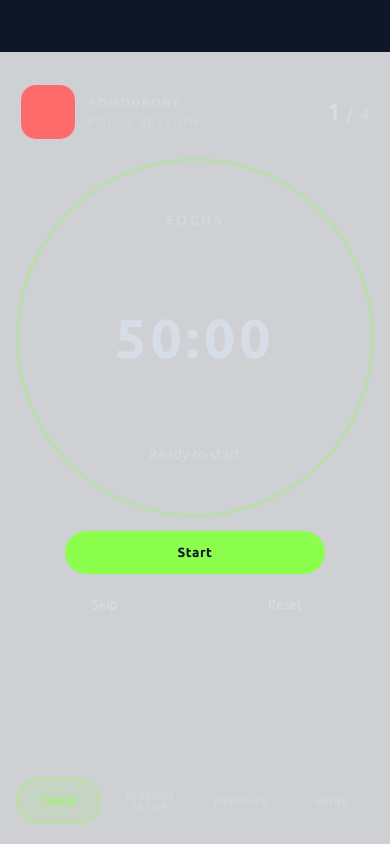
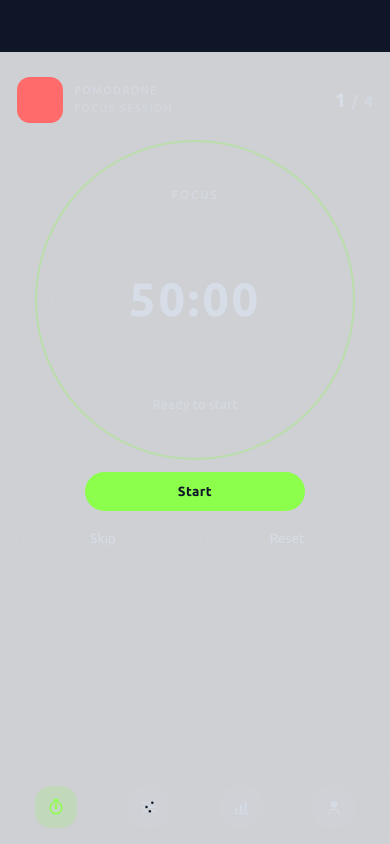
Before and after one commit to the-gauss/pomodrone, a React (Vite) app in the folder app/: page / in a window 390 px wide. Built offline with nearby package versions, Linux system fonts and the light colour scheme.

Commit message:
feat: Refactor tab navigation to include icons and improve accessibility

```diff
--- a/app/src/App.css
+++ b/app/src/App.css
@@ -18,13 +18,13 @@
 }
 
 .frame {
-  width: min(520px, 100%);
+  width: min(420px, 100%);
   flex: 1;
   margin: 0 auto;
   display: flex;
   flex-direction: column;
-  gap: 24px;
-  padding: 32px 20px 32px;
+  gap: 18px;
+  padding: 24px 16px 28px;
   background: transparent;
   -webkit-app-region: no-drag;
 }
@@ -44,14 +44,14 @@
 .brand {
   display: flex;
   align-items: center;
-  gap: 12px;
+  gap: 10px;
   background: transparent;
 }
 
 .logo-plate {
-  width: 56px;
-  height: 56px;
-  border-radius: 16px;
+  width: 48px;
+  height: 48px;
+  border-radius: 14px;
   border: 1px solid rgba(var(--text-rgb), 0.12);
   background: transparent;
   overflow: hidden;
@@ -67,8 +67,8 @@
 
 .eyebrow {
   margin: 0;
-  font-size: 12px;
-  letter-spacing: 0.14em;
+  font-size: 11px;
+  letter-spacing: 0.12em;
   text-transform: uppercase;
   color: rgba(var(--text-rgb), 0.64);
   background: transparent;
@@ -83,12 +83,12 @@
   align-items: baseline;
   gap: 4px;
   font-weight: 700;
-  letter-spacing: 0.08em;
+  letter-spacing: 0.06em;
   background: transparent;
 }
 
 .cycle-current {
-  font-size: 24px;
+  font-size: 20px;
   background: transparent;
 }
 
@@ -101,17 +101,17 @@
   display: flex;
   flex-direction: column;
   align-items: center;
-  gap: 14px;
+  gap: 12px;
   background: transparent;
 }
 
 .timer-ring {
-  width: min(380px, 92vw);
+  width: min(320px, 85vw);
   aspect-ratio: 1;
   border-radius: 999px;
-  padding: 22px;
+  padding: 16px;
   background: transparent;
-  border: 3px solid rgba(var(--accent-rgb), 0.3);
+  border: 2px solid rgba(var(--accent-rgb), 0.3);
   box-shadow: none;
   transition: background 0.4s ease;
 }
@@ -124,22 +124,22 @@
   background: transparent;
   display: grid;
   place-items: center;
-  gap: 6px;
+  gap: 4px;
 }
 
 .mode-label {
   margin: 0;
-  font-size: 14px;
+  font-size: 12px;
   text-transform: uppercase;
-  letter-spacing: 0.18em;
+  letter-spacing: 0.14em;
   color: rgba(var(--text-rgb), 0.7);
   background: transparent;
 }
 
 .time-reading {
   margin: 0;
-  font-size: clamp(52px, 14vw, 76px);
-  letter-spacing: 0.08em;
+  font-size: clamp(44px, 12vw, 64px);
+  letter-spacing: 0.06em;
   font-weight: 700;
   color: var(--text);
   background: transparent;
@@ -147,7 +147,7 @@
 
 .state {
   margin: 0;
-  font-size: 14px;
+  font-size: 13px;
   color: rgba(var(--text-rgb), 0.65);
   background: transparent;
 }
@@ -157,19 +157,19 @@
   display: flex;
   flex-direction: column;
   align-items: center;
-  gap: 12px;
+  gap: 10px;
   background: transparent;
 }
 
 .primary {
-  width: min(260px, 100%);
+  width: min(220px, 100%);
   background: var(--accent);
   color: var(--bg);
   border: none;
   border-radius: 999px;
-  padding: 14px 18px;
+  padding: 12px 16px;
   font-weight: 700;
-  letter-spacing: 0.04em;
+  letter-spacing: 0.03em;
   cursor: pointer;
   box-shadow: none;
   transition: transform 0.18s ease, box-shadow 0.18s ease;
@@ -197,8 +197,8 @@
   background: transparent;
   color: var(--text);
   border: 1px solid rgba(var(--text-rgb), 0.16);
-  border-radius: 12px;
-  padding: 10px 12px;
+  border-radius: 10px;
+  padding: 8px 10px;
   cursor: pointer;
   transition: border-color 0.2s ease, transform 0.15s ease;
 }
@@ -215,11 +215,11 @@
 .settings-panel {
   background: transparent;
   border: 1px solid rgba(var(--text-rgb), 0.12);
-  border-radius: 18px;
-  padding: 16px;
+  border-radius: 16px;
+  padding: 14px;
   display: flex;
   flex-direction: column;
-  gap: 14px;
+  gap: 12px;
 }
 
 .panel-head {
@@ -232,8 +232,8 @@
 
 .panel-title {
   margin: 0;
-  font-size: 16px;
-  letter-spacing: 0.04em;
+  font-size: 15px;
+  letter-spacing: 0.03em;
   font-weight: 700;
   background: transparent;
 }
@@ -241,7 +241,7 @@
 .panel-subtitle {
   margin: 2px 0 0;
   color: rgba(var(--text-rgb), 0.6);
-  font-size: 13px;
+  font-size: 12px;
   background: transparent;
 }
 
@@ -268,14 +268,14 @@
 .settings-stack {
   display: flex;
   flex-direction: column;
-  gap: 12px;
+  gap: 10px;
   background: transparent;
 }
 
 .setting-row {
   display: flex;
   flex-direction: column;
-  gap: 8px;
+  gap: 6px;
   background: transparent;
 }
 
@@ -288,22 +288,22 @@
 
 .setting-label {
   color: rgba(var(--text-rgb), 0.72);
-  letter-spacing: 0.08em;
+  letter-spacing: 0.06em;
   text-transform: uppercase;
-  font-size: 12px;
+  font-size: 11px;
   background: transparent;
 }
 
 .setting-value {
   font-weight: 700;
-  letter-spacing: 0.04em;
+  letter-spacing: 0.03em;
   background: transparent;
 }
 
 input[type='range'] {
   width: 100%;
   appearance: none;
-  height: 8px;
+  height: 6px;
   border-radius: 999px;
   background: linear-gradient(90deg,
       var(--accent) var(--range-fill, 50%),
@@ -319,8 +319,8 @@ input[type='range']:disabled {
 
 input[type='range']::-webkit-slider-thumb {
   appearance: none;
-  width: 18px;
-  height: 18px;
+  width: 16px;
+  height: 16px;
   border-radius: 50%;
   background: var(--accent);
   border: 2px solid transparent;
@@ -329,8 +329,8 @@ input[type='range']::-webkit-slider-thumb {
 }
 
 input[type='range']::-moz-range-thumb {
-  width: 18px;
-  height: 18px;
+  width: 16px;
+  height: 16px;
   border-radius: 50%;
   background: var(--accent);
   border: 2px solid transparent;
@@ -339,7 +339,7 @@ input[type='range']::-moz-range-thumb {
 }
 
 input[type='range']::-moz-range-track {
-  height: 8px;
+  height: 6px;
   background: linear-gradient(90deg,
       var(--accent) var(--range-fill, 50%),
       rgba(var(--text-rgb), 0.18) var(--range-fill, 50%));
@@ -356,12 +356,12 @@ input[type='range']::-moz-range-track {
 .toggle {
   display: inline-flex;
   align-items: center;
-  gap: 10px;
+  gap: 8px;
   background: transparent;
   color: var(--text);
   border: 1px solid rgba(var(--text-rgb), 0.18);
   border-radius: 12px;
-  padding: 10px 12px;
+  padding: 8px 10px;
   cursor: pointer;
   transition: border-color 0.2s ease, background 0.2s ease, color 0.2s ease;
 }
@@ -395,71 +395,95 @@ input[type='range']::-moz-range-track {
 
 .placeholder-panel {
   border: 1px solid rgba(var(--text-rgb), 0.12);
-  border-radius: 18px;
-  padding: 32px 16px;
+  border-radius: 14px;
+  padding: 22px 12px;
   text-align: center;
   background: transparent;
 }
 
 .tab-bar {
-  width: min(520px, 100%);
+  width: min(420px, 100%);
   display: grid;
   grid-template-columns: repeat(4, 1fr);
-  gap: 8px;
-  padding: 12px 20px 24px;
+  gap: 6px;
+  padding: 10px 14px 18px;
   border-top: 1px solid rgba(var(--text-rgb), 0.12);
   background: transparent;
   -webkit-app-region: no-drag;
 }
 
 .tab-button {
-  border: 1px solid rgba(var(--text-rgb), 0.16);
-  border-radius: 999px;
-  padding: 10px 8px;
+  border: none;
   background: transparent;
-  color: rgba(var(--text-rgb), 0.7);
-  font-size: 12px;
-  letter-spacing: 0.08em;
-  text-transform: uppercase;
+  padding: 0;
+  display: flex;
+  justify-content: center;
+  align-items: center;
   cursor: pointer;
-  transition: border-color 0.2s ease, color 0.2s ease, background 0.2s ease;
 }
 
-.tab-button.active {
-  color: var(--accent);
-  border-color: rgba(var(--accent-rgb), 0.6);
-  background: rgba(var(--accent-rgb), 0.12);
+.tab-icon {
+  width: 48px;
+  height: 48px;
+  border-radius: 18px;
+  background: rgba(var(--text-rgb), 0.12);
+  display: grid;
+  place-items: center;
+  color: rgba(var(--text-rgb), 0.75);
+  transition: background 0.2s ease, color 0.2s ease, transform 0.15s ease;
 }
 
-.tab-button:active {
+.tab-icon svg {
+  width: 22px;
+  height: 22px;
+}
+
+.tab-button.active .tab-icon {
+  background: rgba(var(--accent-rgb), 0.18);
+  color: var(--accent);
+}
+
+.tab-button:active .tab-icon {
   transform: translateY(0.5px);
+}
+
+.sr-only {
+  position: absolute;
+  width: 1px;
+  height: 1px;
+  padding: 0;
+  margin: -1px;
+  overflow: hidden;
+  clip: rect(0, 0, 0, 0);
+  border: 0;
 }
 
 @media (max-width: 520px) {
   .frame {
-    gap: 18px;
+    gap: 16px;
   }
 
   .timer-ring {
-    padding: 18px;
+    padding: 14px;
   }
 
   .secondary {
-    padding: 10px;
+    padding: 9px;
   }
 
   .tab-bar {
-    padding: 12px 16px 20px;
-    gap: 6px;
+    padding: 10px 12px 16px;
+    gap: 4px;
   }
 
-  .tab-button {
-    font-size: 11px;
-    letter-spacing: 0.06em;
+  .tab-icon {
+    width: 42px;
+    height: 42px;
+    border-radius: 16px;
   }
 
-  .panel-head {
-    flex-direction: column;
-    align-items: flex-start;
+  .tab-icon svg {
+    width: 20px;
+    height: 20px;
   }
 }
--- a/app/src/App.tsx
+++ b/app/src/App.tsx
@@ -1,4 +1,4 @@
-import { type CSSProperties, useEffect, useMemo, useRef, useState } from 'react'
+import { type CSSProperties, type JSX, useEffect, useMemo, useRef, useState } from 'react'
 import './App.css'
 
 type Mode = 'focus' | 'shortBreak' | 'longBreak'
@@ -31,6 +31,59 @@ const TAB_CONFIG: ReadonlyArray<{ key: TabKey; label: string }> = [
   { key: 'stats', label: 'Insights' },
   { key: 'profile', label: 'More' },
 ]
+
+const TAB_ICONS: Record<TabKey, () => JSX.Element> = {
+  timer: () => (
+    <svg viewBox="0 0 24 24" aria-hidden="true" focusable="false">
+      <rect x="9" y="2.25" width="6" height="2.5" rx="1" fill="currentColor" />
+      <circle cx="12" cy="13" r="7" fill="none" stroke="currentColor" strokeWidth="1.8" />
+      <path
+        d="M12 13V8.8"
+        stroke="currentColor"
+        strokeWidth="1.8"
+        strokeLinecap="round"
+        strokeLinejoin="round"
+      />
+      <circle cx="12" cy="13" r="1.6" fill="currentColor" />
+    </svg>
+  ),
+  session: () => (
+    <svg viewBox="0 0 24 24" aria-hidden="true" focusable="false">
+      <rect x="4" y="6" width="16" height="2" rx="1" fill="currentColor" opacity="0.85" />
+      <rect x="4" y="11" width="16" height="2" rx="1" fill="currentColor" />
+      <rect x="4" y="16" width="16" height="2" rx="1" fill="currentColor" opacity="0.85" />
+      <circle cx="16" cy="7" r="1.5" fill="var(--bg)" />
+      <circle cx="9" cy="12" r="1.5" fill="var(--bg)" />
+      <circle cx="13" cy="17" r="1.5" fill="var(--bg)" />
+    </svg>
+  ),
+  stats: () => (
+    <svg viewBox="0 0 24 24" aria-hidden="true" focusable="false">
+      <rect x="5" y="13" width="3" height="6" rx="1" fill="currentColor" opacity="0.8" />
+      <rect x="10.5" y="9" width="3" height="10" rx="1" fill="currentColor" />
+      <rect x="16" y="5" width="3" height="14" rx="1" fill="currentColor" opacity="0.9" />
+      <path
+        d="M4 20h16"
+        stroke="currentColor"
+        strokeWidth="1.4"
+        strokeLinecap="round"
+        opacity="0.65"
+      />
+    </svg>
+  ),
+  profile: () => (
+    <svg viewBox="0 0 24 24" aria-hidden="true" focusable="false">
+      <circle cx="12" cy="9" r="4" fill="currentColor" />
+      <path
+        d="M6 20c0-2.7614 2.6863-5 6-5s6 2.2386 6 5"
+        fill="none"
+        stroke="currentColor"
+        strokeWidth="1.8"
+        strokeLinecap="round"
+      />
+    </svg>
+  ),
+}
 
 const formatTime = (totalSeconds: number) => {
   const minutes = Math.floor(totalSeconds / 60)
@@ -403,16 +456,23 @@ function App() {
         )}
       </div>
       <nav className="tab-bar">
-        {TAB_CONFIG.map((tab) => (
+        {TAB_CONFIG.map((tab) => {
+          const Icon = TAB_ICONS[tab.key]
+          const isActive = activeTab === tab.key
+          return (
             <button
               key={tab.key}
               type="button"
-            className={`tab-button ${activeTab === tab.key ? 'active' : ''}`}
+              className={`tab-button ${isActive ? 'active' : ''}`}
               onClick={() => setActiveTab(tab.key)}
             >
-            {tab.label}
+              <span className="tab-icon" aria-hidden="true">
+                <Icon />
+              </span>
+              <span className="sr-only">{tab.label}</span>
             </button>
-        ))}
+          )
+        })}
       </nav>
     </main>
   )
```
Lines whose indentation alone changed are shown as unchanged.
